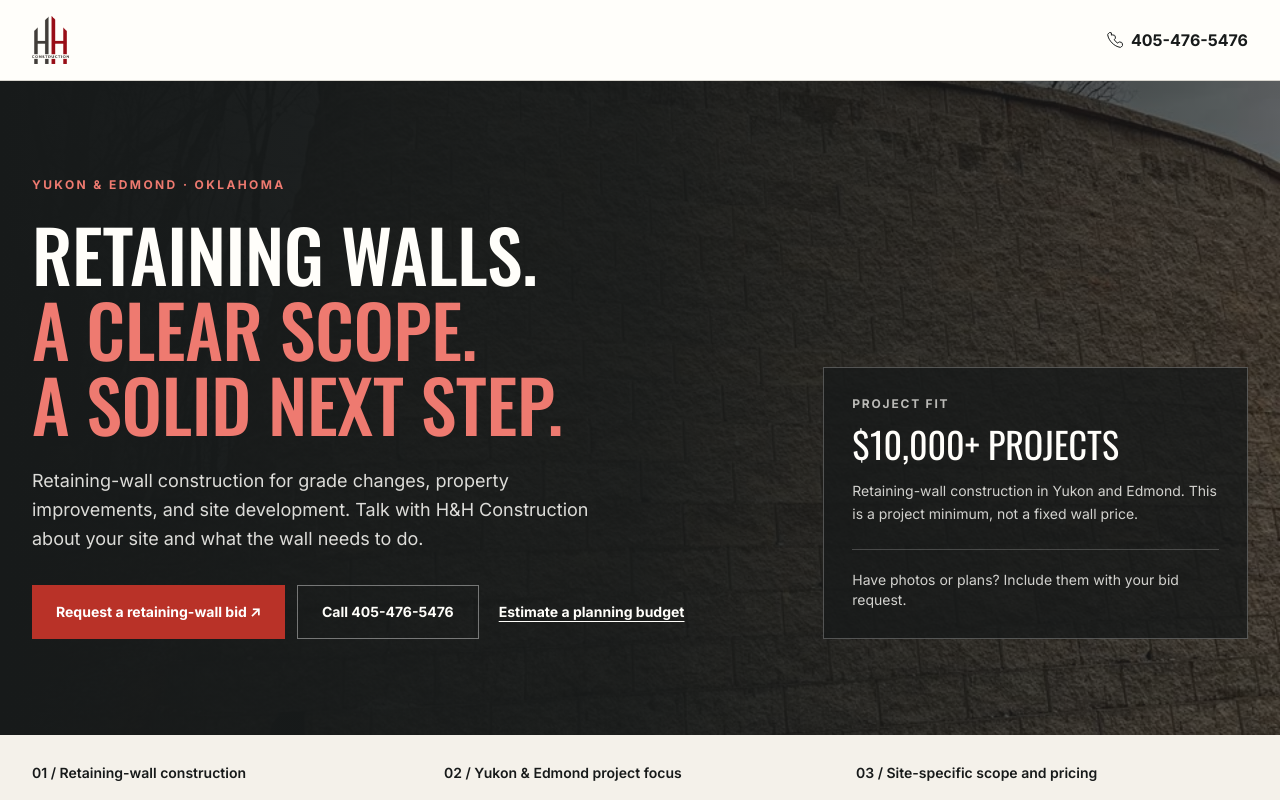
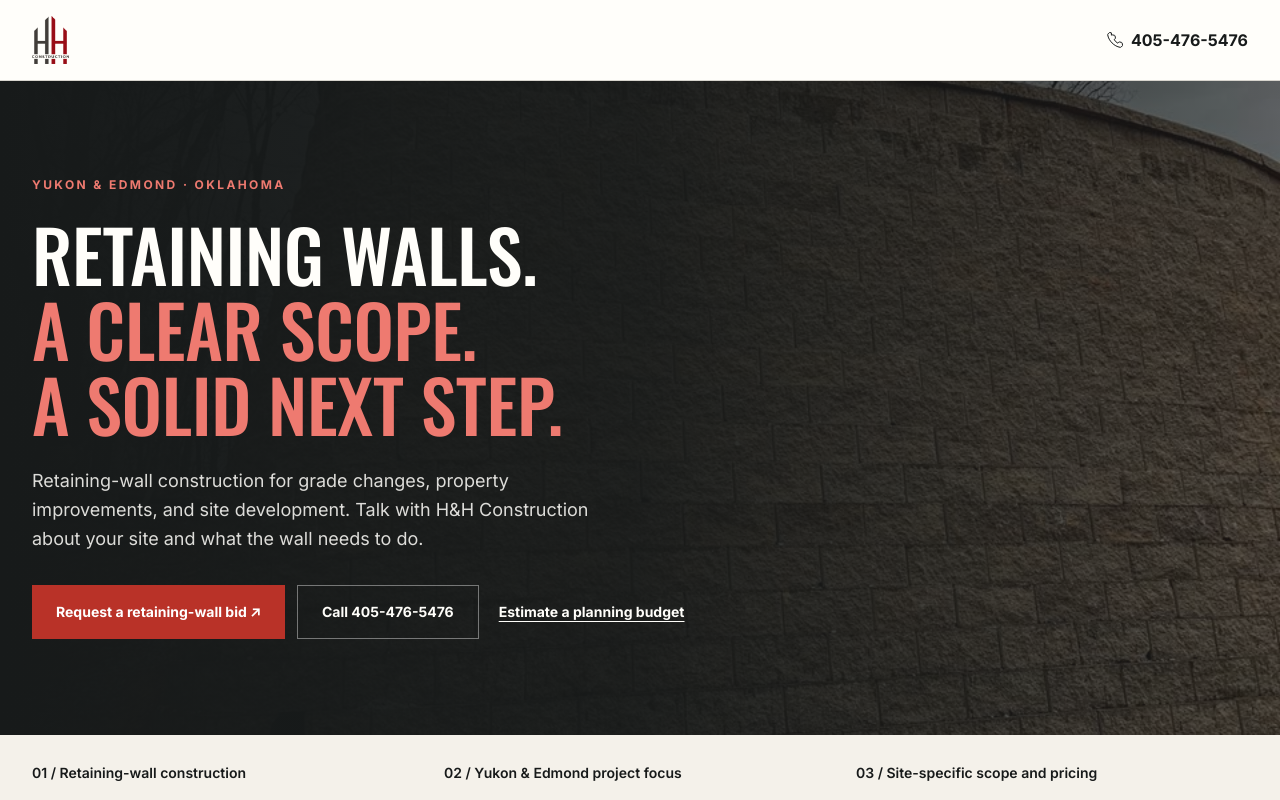
Before and after one commit to Jesusf-cmd/hhbuildok-website, a Next.js app: page /retaining-walls in a window 1280 px wide. Shown: the top 800 px of the page. Built offline with nearby package versions, Linux system fonts and the light colour scheme.

Commit message:
Remove retaining wall hero project minimum card

```diff
--- a/app/retaining-walls/page.tsx
+++ b/app/retaining-walls/page.tsx
@@ -55,19 +55,13 @@
         <section className="tone-dark relative isolate overflow-hidden bg-graphite text-paper">
           <Image src="/images/retaining-walls/tall-curved-block-wall.jpg" alt="Tall curved block retaining wall from a previous project" fill priority sizes="100vw" className="object-cover object-[65%_center]" />
           <div className="absolute inset-0 -z-0 bg-gradient-to-r from-graphite via-graphite/95 to-graphite/65" />
-          <div className="relative mx-auto grid max-w-7xl gap-12 px-5 py-16 sm:px-8 sm:py-24 lg:grid-cols-[1.4fr_0.8fr] lg:items-end">
+          <div className="relative mx-auto grid max-w-7xl gap-12 px-5 py-16 sm:px-8 sm:py-24">
             <div>
               <p className="text-xs font-bold uppercase tracking-[0.2em] text-accent-light">Yukon & Edmond · Oklahoma</p>
               <h1 className="mt-6 max-w-3xl text-5xl leading-[1.04] sm:text-7xl">Retaining walls.<br /><span className="text-accent-light">A clear scope.<br />A solid next step.</span></h1>
               <p className="mt-6 max-w-xl text-lg leading-relaxed text-paper/85">Retaining-wall construction for grade changes, property improvements, and site development. Talk with H&H Construction about your site and what the wall needs to do.</p>
               <div className="mt-8 flex flex-wrap gap-3"><a href="#request-bid" className={cta}>Request a retaining-wall bid ↗</a><PhoneLink className="inline-flex min-h-12 items-center justify-center border border-white/40 px-6 py-4 text-sm font-bold hover:bg-white/10">Call {siteConfig.phone}</PhoneLink><a href="#budget-calculator" className="inline-flex min-h-12 items-center justify-center px-2 py-4 text-sm font-bold underline underline-offset-4 hover:text-accent-light">Estimate a planning budget</a></div>
             </div>
-            <aside className="border border-white/25 bg-graphite/80 p-7">
-              <p className="text-xs font-bold uppercase tracking-[0.15em] text-paper/70">Project fit</p>
-              <p className="mt-3 font-heading text-4xl uppercase">$10,000+ projects</p>
-              <p className="mt-4 text-sm leading-relaxed text-paper/80">Retaining-wall construction in Yukon and Edmond. This is a project minimum, not a fixed wall price.</p>
-              <div className="mt-6 border-t border-white/20 pt-5 text-sm text-paper/80">Have photos or plans? Include them with your bid request.</div>
-            </aside>
           </div>
         </section>
         <section className="border-b border-line bg-warm">
```
